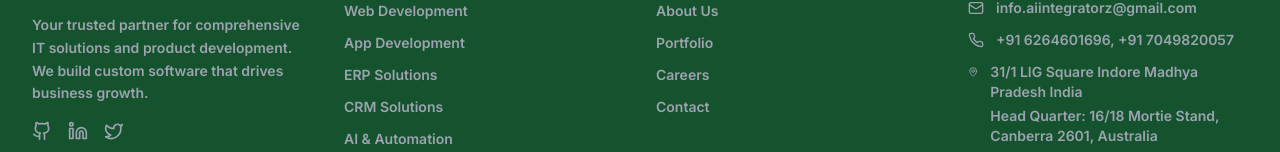
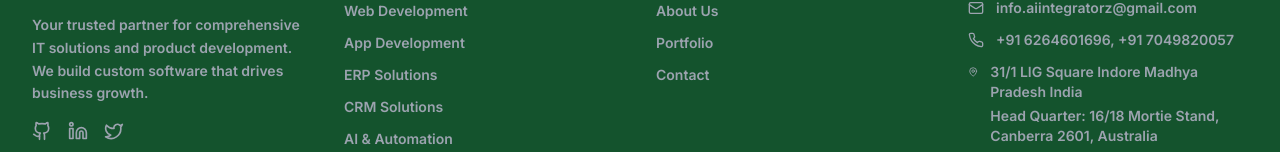
Before and after one commit to Nikitayadav4048/AIINTEGRATORTECH, a Next.js app: page / in a window 1280 px wide. Shown: the part 2941-3093 px from the top of the page. Built offline with nearby package versions, Linux system fonts and the light colour scheme.

Commit message:
Update footer layout and styling

```diff
--- a/components/layout/footer.tsx
+++ b/components/layout/footer.tsx
@@ -19,7 +19,7 @@ export function Footer() {
   const company = [
     { name: "About Us", href: "/about" },
     { name: "Portfolio", href: "/portfolio" },
-    { name: "Careers", href: "/careers" },
+    // { name: "Careers", href: "/careers" },
     { name: "Contact", href: "/contact" },
   ]
 
```
